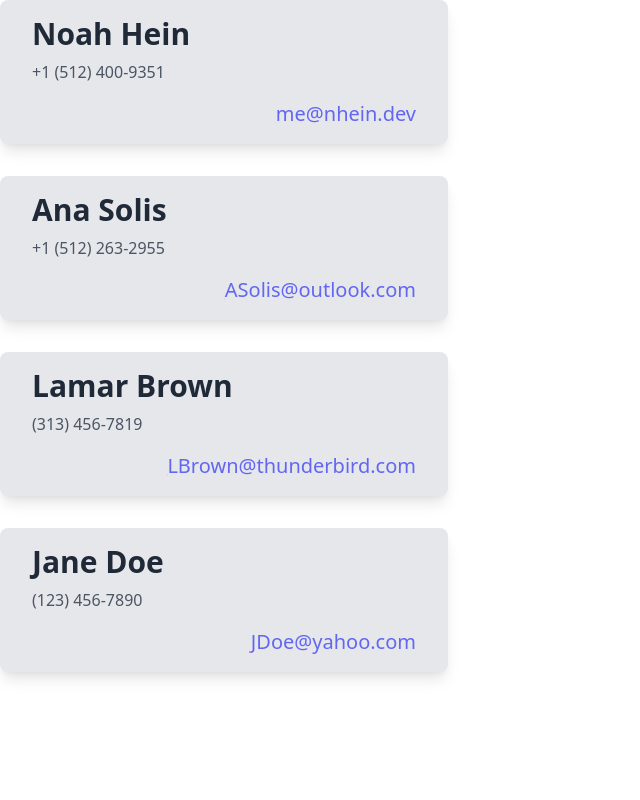
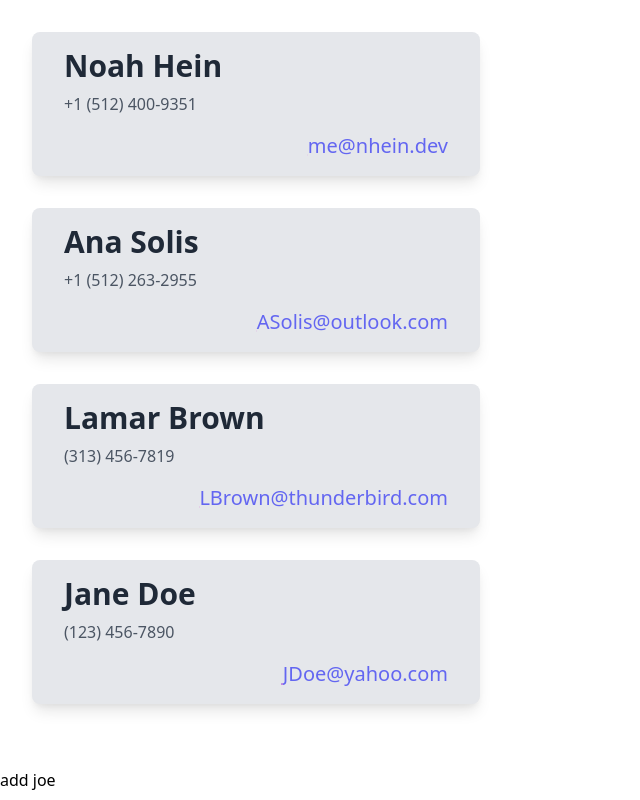
Before and after one commit to nheingit/visa-application, a React (Create React App) app: page / in a window 1280 px wide. Shown: the whole page, without its empty margins (0-640 px from the left). Built offline with nearby package versions, Linux system fonts and the light colour scheme.

Commit message:
added state to contact lists

```diff
--- a/src/App.js
+++ b/src/App.js
@@ -1,11 +1,24 @@
+import { useState } from 'react';
+
 import { ContactCard } from './components/ContactCard';
 import { Contacts } from './static/Contacts';
 
+
+
 function App() {
+
+let changeableContacts = Contacts
+
+let [contacts, setContacts] = useState(changeableContacts)
+console.log("this is the state of changablecontacts: ", changeableContacts)
+console.log("this is my state: ", contacts)
+console.log("this is the state of changablecontacts: ", contacts)
+
   return (
-   <div>
-      {Contacts.map(contact=>(
-        <div className="mb-8">
+    <>
+   <div className="p-8">
+      {contacts.map(contact=>(
+        <div key={contact.id} className="mb-8">
         <ContactCard
         firstName={contact.firstName}
         lastName={contact.lastName}
@@ -14,6 +27,15 @@ function App() {
         </div>
       ))}
     </div>
+    <button onClick={(e)=> {
+      e.preventDefault();
+      let newContacts = contacts.concat([{id: 5, firstName: "joe", lastName: "schupp", phoneNumber: 1231231234, email: "email@dodo.com"}])
+      setContacts(newContacts);
+      console.log(contacts)
+    }
+      }> add joe</button>
+    </>
+
   );
 }
 
--- a/src/components/ContactCard.tsx
+++ b/src/components/ContactCard.tsx
@@ -1,26 +1,24 @@
-import * as React from 'react';
-import { Contact } from '../types/Types';
-
+import { Contact, Props } from '../types/Types';
 import { formatPhoneNumber } from '../utilities/formatPhoneNumber';
 
-const CardHeader = (Person:{firstName: string; lastName: string}):JSX.Element => {
-  return  <h2 className="text-gray-800 text-3xl font-semibold">{[Person.firstName, " ", Person.lastName]}</h2>
-}
+//Displays information about the Contact
+const CardContents = (props:Props):JSX.Element =>  <div>{props.children}</div>
 
-const CardNumber = (Person:{phoneNumber: number}): JSX.Element => {
-  return  <p className="mt-2 text-gray-600">{formatPhoneNumber(Person.phoneNumber)}</p>
-}
+//Displays various interactive options available for the Contact
+const CardActions = (props:Props):JSX.Element => <div className="flex justify-end mt-4">{props.children}</div>
+
+//Contact Card Border
+const Card = (props:Props):JSX.Element =>
+<div className="max-w-md py-4 px-8 bg-gray-200 shadow-lg rounded-lg">{props.children}</div>
 
 
 export const ContactCard = ({firstName, lastName, phoneNumber, email}: Contact) =>
-<div className="max-w-md py-4 px-8 bg-gray-200 shadow-lg rounded-lg">
-  <div className="flex justify-center md:justify-end">
-  </div>
-  <div>
-    <CardHeader firstName={firstName} lastName={lastName}/>
-    <CardNumber phoneNumber={phoneNumber}/>
-  </div>
-  <div className="flex justify-end mt-4">
+<Card>
+  <CardContents>
+    <h2 className="text-gray-800 text-3xl font-semibold">{[firstName, " ", lastName]}</h2>
+    <p className="mt-2 text-gray-600">{formatPhoneNumber(phoneNumber)}</p>
+  </CardContents>
+  <CardActions>
     <a href={"mailto:"+email} className="text-xl font-medium text-indigo-500 z-20"><span data-content={email} aria-hidden='true'></span>{email}</a>
-  </div>
-</div>
+  </CardActions>
+</Card>
--- a/src/index.css
+++ b/src/index.css
@@ -4,6 +4,7 @@
 
 @layer utilities {
   span{
+  pointer-events: none;
 	position:absolute;
 	overflow: hidden;
 	transform: translateX(-100%);
--- a/src/static/Contacts.ts
+++ b/src/static/Contacts.ts
@@ -2,24 +2,28 @@ import { Contact } from "../types/Types"
 
 export const Contacts: Array<Contact> = [
     {
+    id: 1,
     firstName: "Noah",
     lastName: "Hein",
     phoneNumber: 15124009351,
     email: "me@nhein.dev"
     },
     {
+    id: 2,
     firstName: "Ana",
     lastName: "Solis",
     phoneNumber: 15122632955,
     email: "ASolis@outlook.com"
     },
     {
+    id: 3,
     firstName: "Lamar",
     lastName: "Brown",
     phoneNumber: 3134567819,
     email: "LBrown@thunderbird.com"
     },
     {
+    id: 4,
     firstName: "Jane",
     lastName: "Doe",
     phoneNumber: 1234567890,
--- a/src/types/Types.ts
+++ b/src/types/Types.ts
@@ -1,6 +1,11 @@
 export interface Contact {
+    id: number;
     firstName: string;
     lastName: string;
     phoneNumber: number;
     email: string;
 }
+
+export type Props = {
+    children:JSX.Element[] | JSX.Element
+}
```
